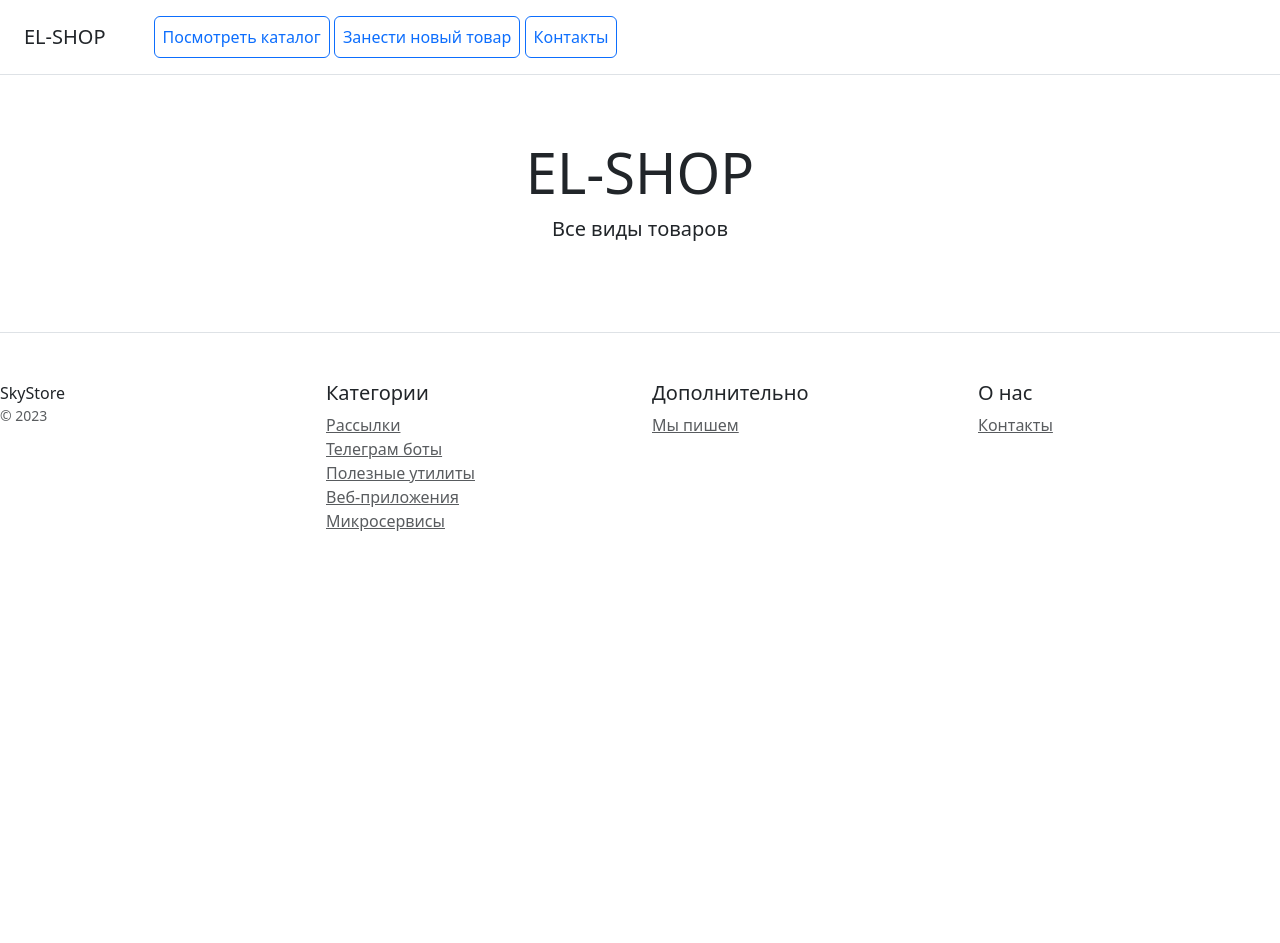
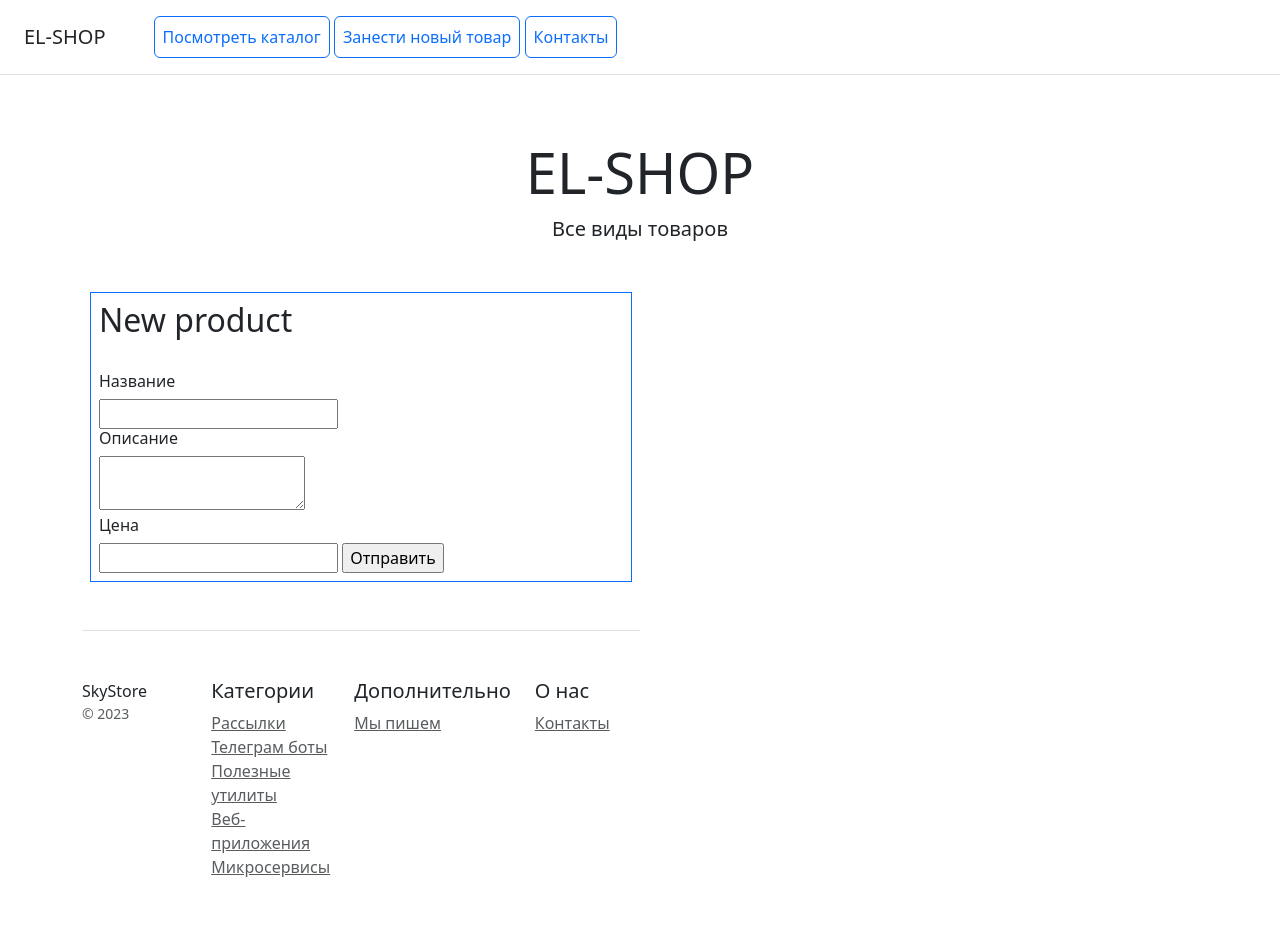
Before and after one commit to scroco158/just_el_shop, a Django app: page /new_prod/ in a window 1280 px wide. Before the commit the page ends 531 px from the top, so only its background shows below. Run offline with Django 4.2, Linux system fonts and the light colour scheme.

Commit message:
step 3 DZ 19_2 делаю добавление нового продукта пока не работает

```diff
--- a/catalog/templates/catalog/new_product.html
+++ b/catalog/templates/catalog/new_product.html
@@ -3,7 +3,20 @@
 {% block content%}
 
 <div class="container">
-  <!-- Content here -->
+      <div class="col-6">
+            <div class="box-frame border border-primary h-100 m-2 p-2">
+              <h2>New product</h2>
+              <br>
+              <form method="post">
+                  {% csrf_token %}
+                  <h6>Название</h6>
+                  <input type="text" name="name"><br>
+                  <h6>Описание</h6>
+                  <textarea name="description"></textarea><br>
+                  <h6>Цена</h6>
+                  <input type="number" name="price">
+                  <input type="submit" value="Отправить">
+              </form>
 </div>
 
-{% endblock%}
+{% endblock %}
--- a/catalog/views.py
+++ b/catalog/views.py
@@ -34,5 +34,20 @@ def sin_prod(request, prod_id):
         }
     return render(request, 'catalog/single_product.html', context)
 
+
 def new_prod(request):
+
+    if request.method == 'POST':
+        name = request.POST.get('name')
+        description = request.POST.get('description')
+        price = request.POST.get('price')
+
+        new_pr = Product()
+        new_pr.name = name
+        new_pr.description = description
+        new_pr.price = price
+        print(new_pr.__dict__)
+
+        new_pr.save()
+
     return render(request, 'catalog/new_product.html')
```
